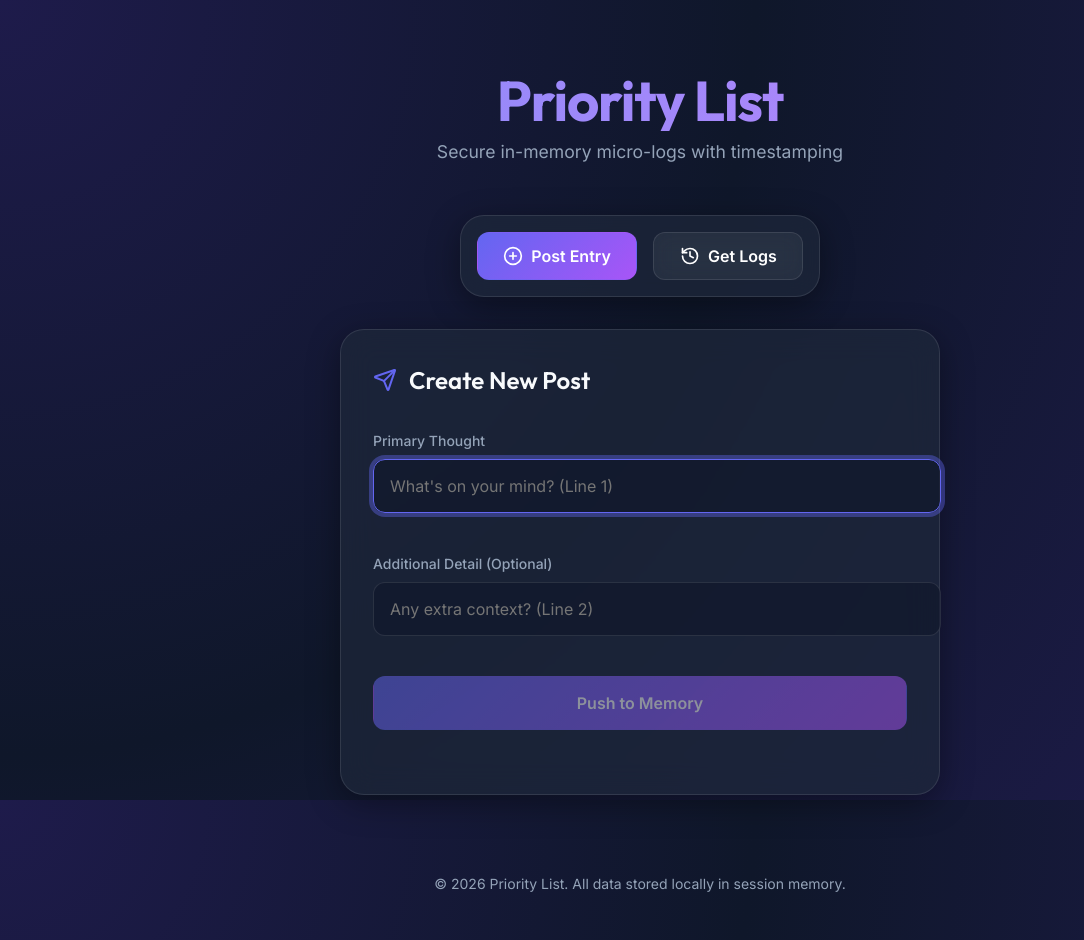
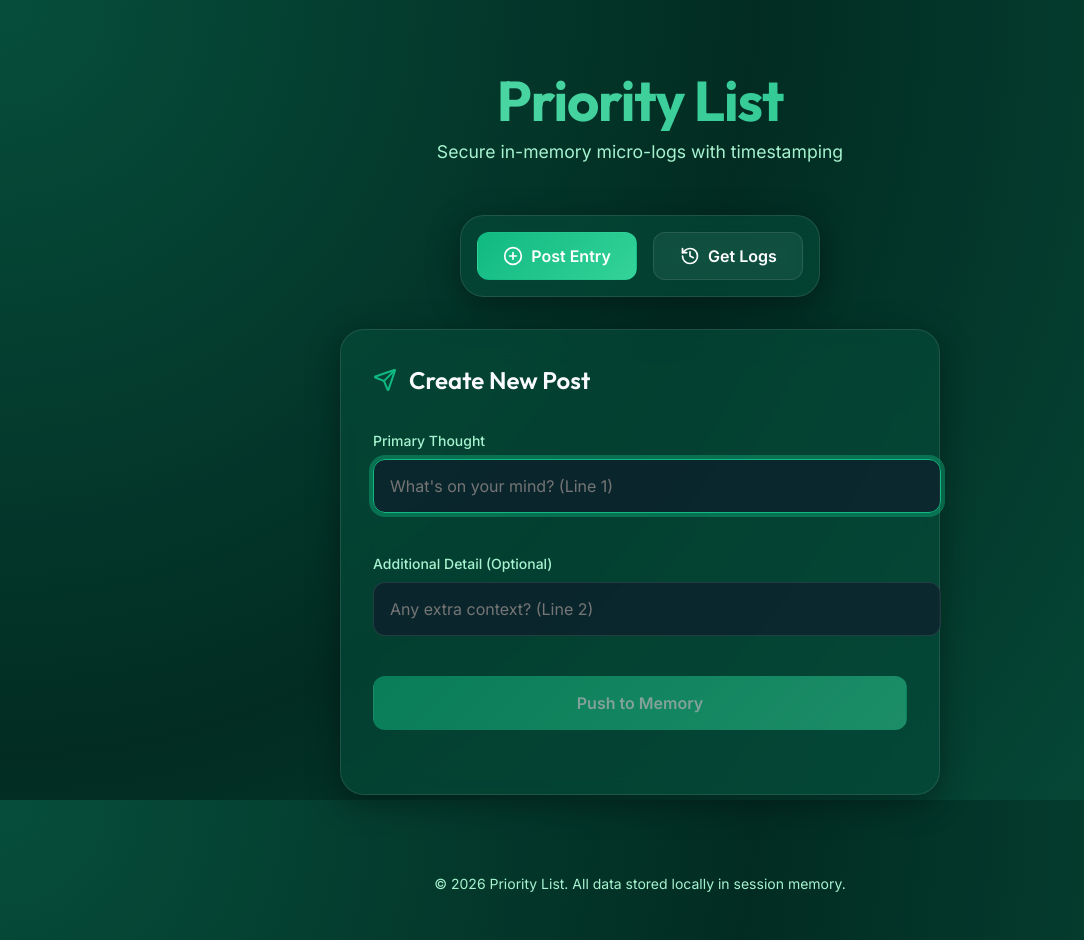
Before and after one commit to monzurulehsan2025/priority-list, a React (Vite) app: page / in a window 1280 px wide. Shown: the whole page, without its empty margins (0-1084 px from the left). Built offline with nearby package versions, Linux system fonts and the light colour scheme.

Commit message:
Update theme to premium emerald green

```diff
--- a/src/index.css
+++ b/src/index.css
@@ -1,16 +1,16 @@
 @import url('https://fonts.googleapis.com/css2?family=Inter:wght@300;400;500;600;700&family=Outfit:wght@300;400;500;600;700&display=swap');
 
 :root {
-  --primary: #6366f1;
-  --primary-glow: rgba(99, 102, 241, 0.4);
-  --secondary: #a855f7;
-  --bg-dark: #0f172a;
-  --card-bg: rgba(30, 41, 59, 0.7);
+  --primary: #10b981;
+  --primary-glow: rgba(16, 185, 129, 0.4);
+  --secondary: #34d399;
+  --bg-dark: #022c22;
+  --card-bg: rgba(6, 78, 59, 0.6);
   --glass-border: rgba(255, 255, 255, 0.1);
   --text-main: #f8fafc;
-  --text-muted: #94a3b8;
-  --accent: #10b981;
-  --error: #ef4444;
+  --text-muted: #a7f3d0;
+  --accent: #6ee7b7;
+  --error: #fb7185;
 
   font-family: 'Inter', system-ui, -apple-system, sans-serif;
   line-height: 1.5;
@@ -32,7 +32,7 @@ body {
   place-items: center;
   min-width: 320px;
   min-height: 100vh;
-  background: radial-gradient(circle at top left, #1e1b4b, #0f172a 50%, #1e1b4b);
+  background: radial-gradient(circle at top left, #064e3b, #022c22 50%, #064e3b);
   background-attachment: fixed;
 }
 
@@ -50,7 +50,7 @@ h1 {
   font-weight: 700;
   line-height: 1.1;
   margin-bottom: 2rem;
-  background: linear-gradient(to right, #818cf8, #c084fc);
+  background: linear-gradient(to right, #6ee7b7, #10b981);
   -webkit-background-clip: text;
   background-clip: text;
   -webkit-text-fill-color: transparent;
@@ -64,7 +64,7 @@ button {
   font-size: 1rem;
   font-weight: 600;
   font-family: inherit;
-  background-color: #1e293b;
+  background-color: #064e3b;
   cursor: pointer;
   transition: all 0.3s cubic-bezier(0.4, 0, 0.2, 1);
   color: white;
```
